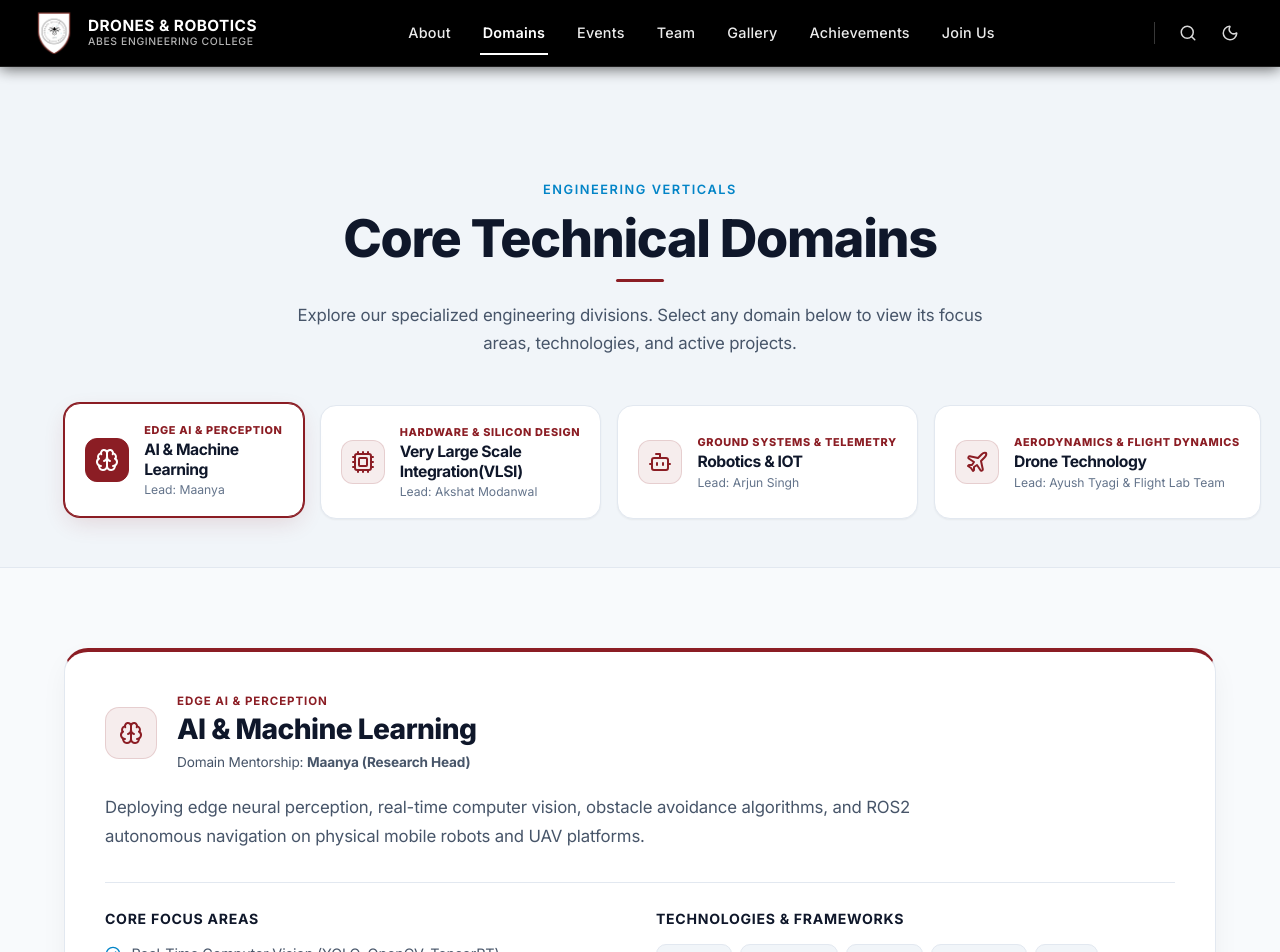
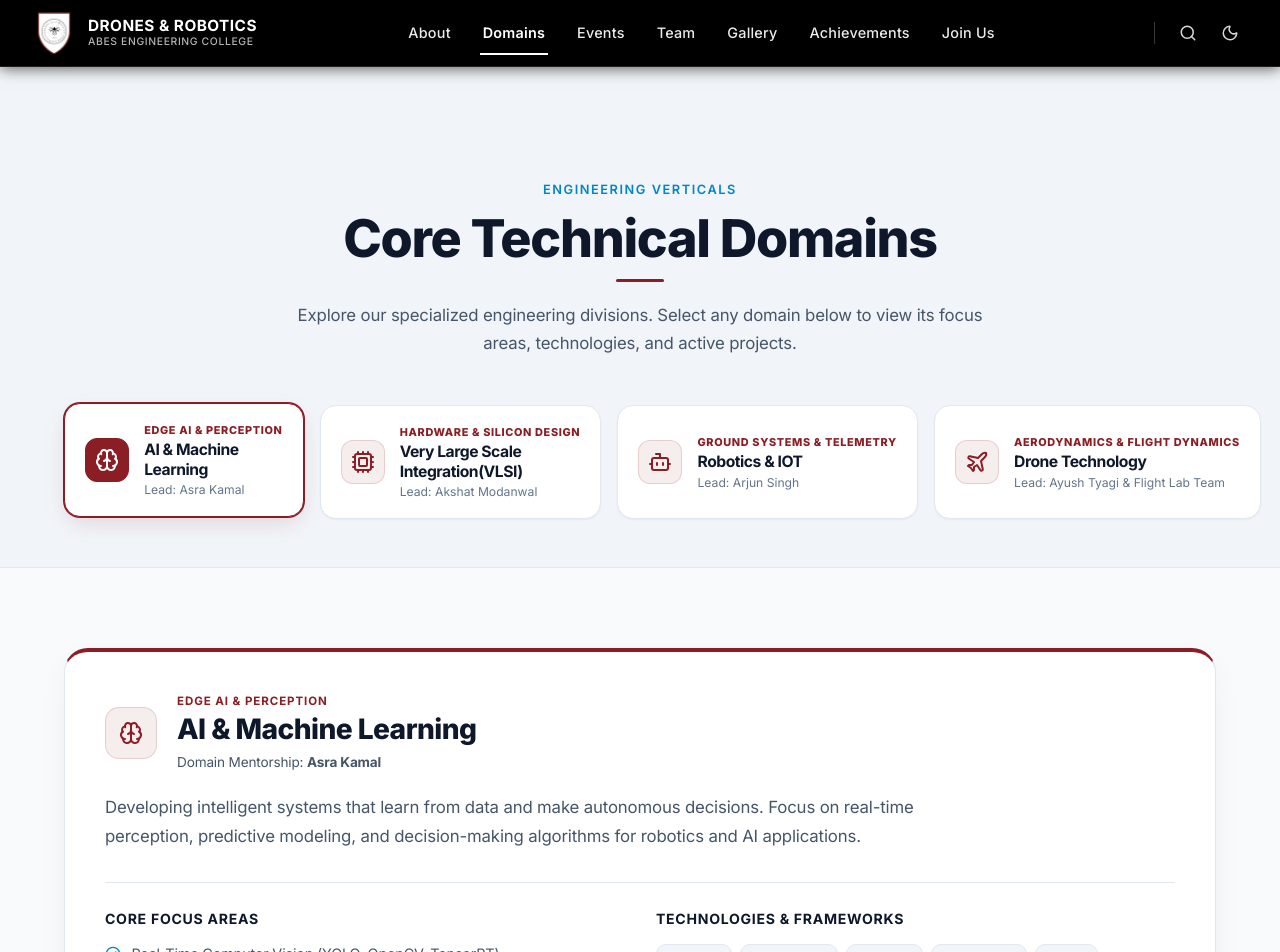
Before and after one commit to utkarsh1906-keshari/Club-Website, a React (Vite) app: page /domains in a window 1280 px wide. Shown: the top 952 px of the page. Built offline with nearby package versions, Linux system fonts and the light colour scheme.

Commit message:
club activity

```diff
--- a/src/pages/Domains.jsx
+++ b/src/pages/Domains.jsx
@@ -10,10 +10,10 @@ export default function Domains() {
     {
       id: 'ai-ml',
       name: 'AI & Machine Learning',
-      lead: 'Maanya (Research Head)',
+      lead: 'Asra Kamal',
       badge: 'Edge AI & Perception',
       icon: <Brain size={24} />,
-      desc: 'Deploying edge neural perception, real-time computer vision, obstacle avoidance algorithms, and ROS2 autonomous navigation on physical mobile robots and UAV platforms.',
+      desc: 'Developing intelligent systems that learn from data and make autonomous decisions. Focus on real-time perception, predictive modeling, and decision-making algorithms for robotics and AI applications.',
       focusAreas: [
         'Real-Time Computer Vision (YOLO, OpenCV, TensorRT)',
         'Deep Reinforcement Learning for Autonomous Flight',
--- a/src/pages/Team.jsx
+++ b/src/pages/Team.jsx
@@ -59,7 +59,7 @@ export default function Team() {
       desc: 'Managing club public visibility, photography, video showcases, and technical storytelling across social handles.'
     },
     {
-      name: 'Maanya',
+      name: 'Asra Kamal',
       role: 'Research Head',
       department: 'Research & Innovation',
       desc: 'Directing autonomous rover path planning algorithms, computer vision pipelines, and student research papers.'
```
